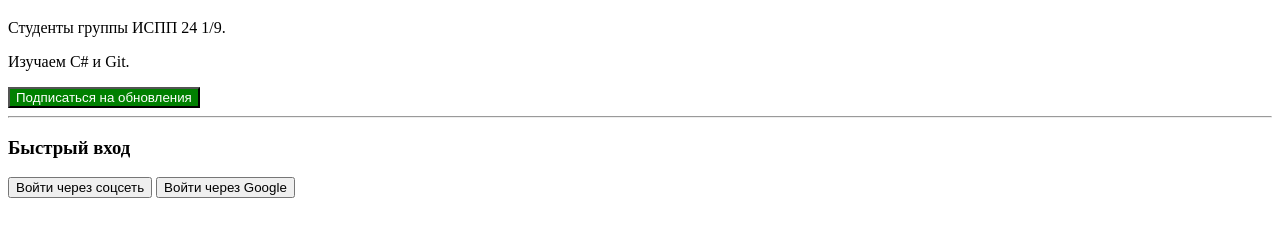
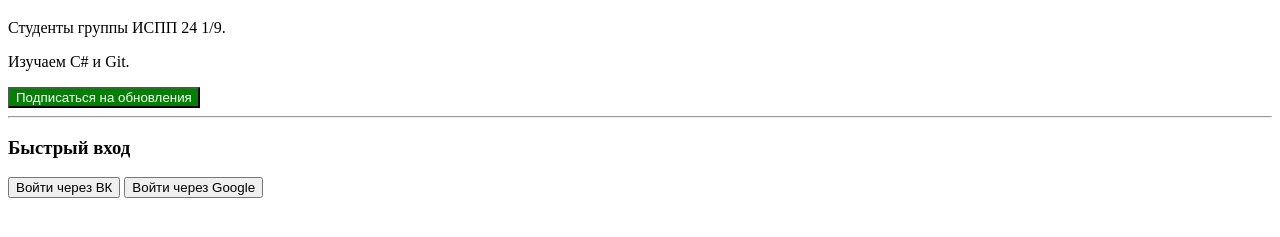
Before and after one commit to CoSSaDo/Profile, a plain HTML site: page index.html in a window 1280 px wide. Shown: the part 61-298 px from the top of the page. Drawn offline with Linux system fonts and the light colour scheme.

Commit message:
Изменение текста кнопки

```diff
--- a/index.html
+++ b/index.html
@@ -16,7 +16,7 @@
     <h3>Быстрый вход</h3>
 
     <form>
-        <button type="button">Войти через соцсеть</button>
+        <button type="button">Войти через ВК</button>
         <button type="button">Войти через Google</button>
     </form>
 
```
